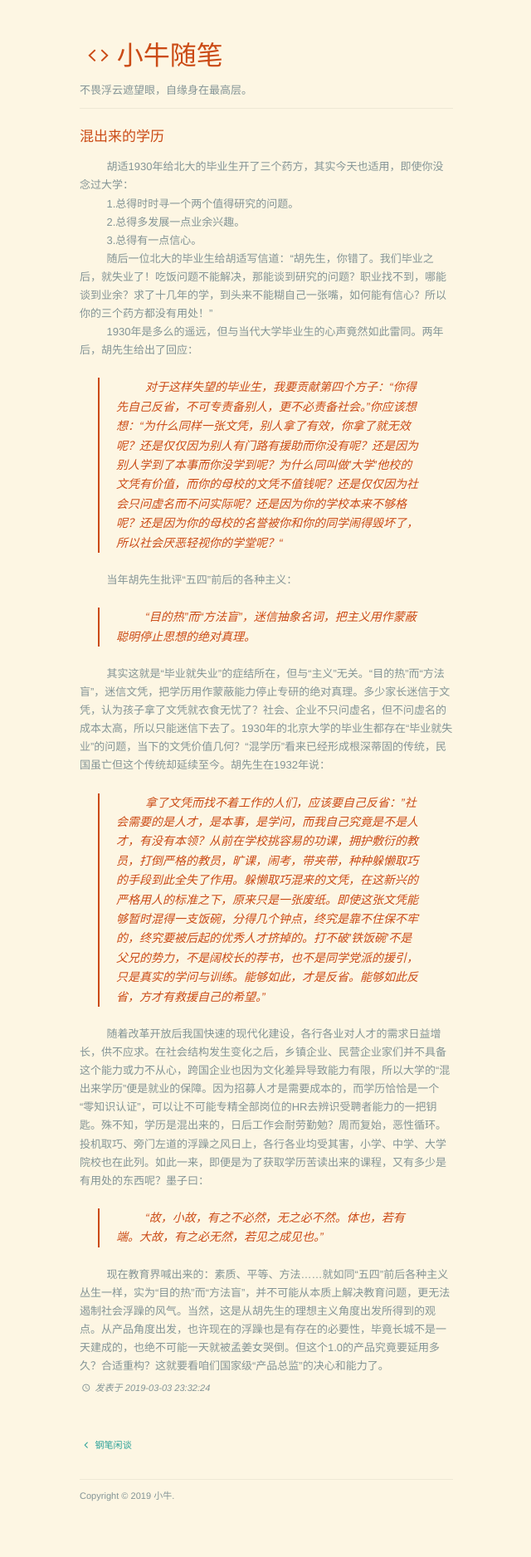
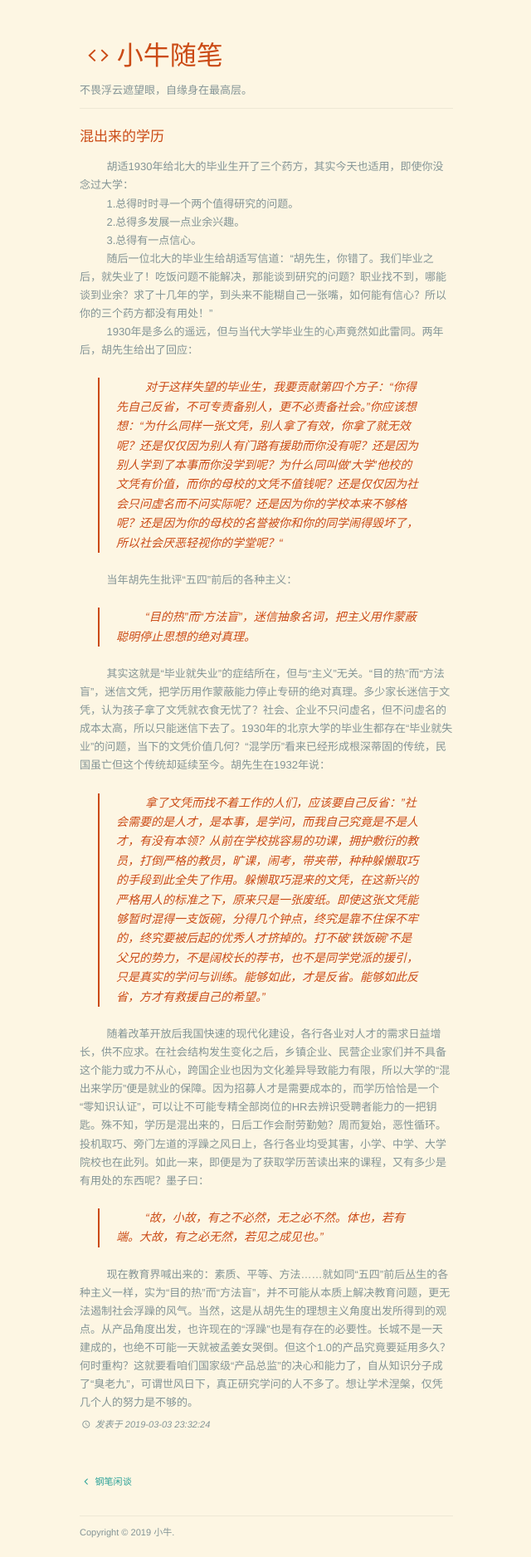
Before and after one commit to mycalf/xiaoniu.me, a Jekyll site: the page built from _posts/2019-03-03-混出来的学历.markdown, in a window 1280 px wide. Shown: the whole page at 83% size, without its empty margins (319-959 px from the left). Built offline with Jekyll 4.4.1, drawn with Linux system fonts in a browser that asks for light colours; nearby versions of some CDN libraries; before the commit the page ends 1832 px from its top, so only the background shows below that.

Commit message:
增修文章

```diff
--- a/_posts/2019-03-03-混出来的学历.markdown
+++ b/_posts/2019-03-03-混出来的学历.markdown
@@ -32,4 +32,4 @@ tags: 文化
 
 >### &emsp;&emsp;&ensp;“故，小故，有之不必然，无之必不然。体也，若有端。大故，有之必无然，若见之成见也。”
 
-&emsp;&emsp;&ensp;现在教育界喊出来的：素质、平等、方法……就如同“五四”前后各种主义丛生一样，实为“目的热”而“方法盲”，并不可能从本质上解决教育问题，更无法遏制社会浮躁的风气。当然，这是从胡先生的理想主义角度出发所得到的观点。从产品角度出发，也许现在的浮躁也是有存在的必要性，毕竟长城不是一天建成的，也绝不可能一天就被孟姜女哭倒。但这个1.0的产品究竟要延用多久？合适重构？这就要看咱们国家级“产品总监”的决心和能力了。
+&emsp;&emsp;&ensp;现在教育界喊出来的：素质、平等、方法……就如同“五四”前后丛生的各种主义一样，实为“目的热”而“方法盲”，并不可能从本质上解决教育问题，更无法遏制社会浮躁的风气。当然，这是从胡先生的理想主义角度出发所得到的观点。从产品角度出发，也许现在的“浮躁”也是有存在的必要性。长城不是一天建成的，也绝不可能一天就被孟姜女哭倒。但这个1.0的产品究竟要延用多久？何时重构？这就要看咱们国家级“产品总监”的决心和能力了，自从知识分子成了“臭老九”，可谓世风日下，真正研究学问的人不多了。想让学术涅槃，仅凭几个人的努力是不够的。
```
